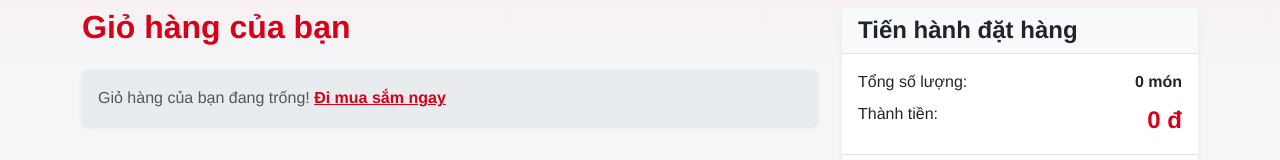
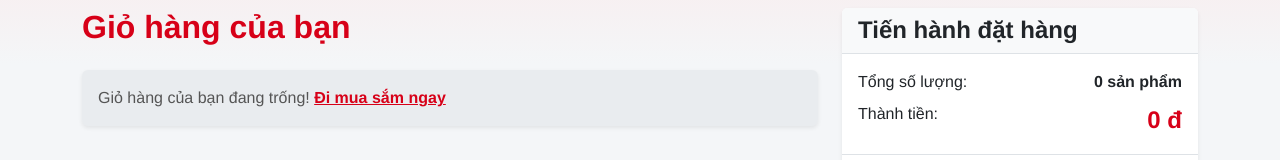
Before and after one commit to ndcanhh/NDC-SHOP, a React (Vite) app in the folder frontend/: page /cart in a window 1280 px wide. Shown: the part 136-296 px from the top of the page. Built offline with nearby package versions, Linux system fonts and the light colour scheme.

Commit message:
sua text

```diff
--- a/frontend/src/screens/CartScreen.jsx
+++ b/frontend/src/screens/CartScreen.jsx
@@ -127,7 +127,7 @@ const CartScreen = () => {
             <ListGroup.Item>
               <div className="d-flex justify-content-between my-2">
                 <span>Tổng số lượng:</span>
-                <span className="fw-bold">{totalQty} món</span>
+                <span className="fw-bold">{totalQty} sản phẩm</span>
               </div>
               <div className="d-flex justify-content-between my-2">
                 <span>Thành tiền:</span>
```
